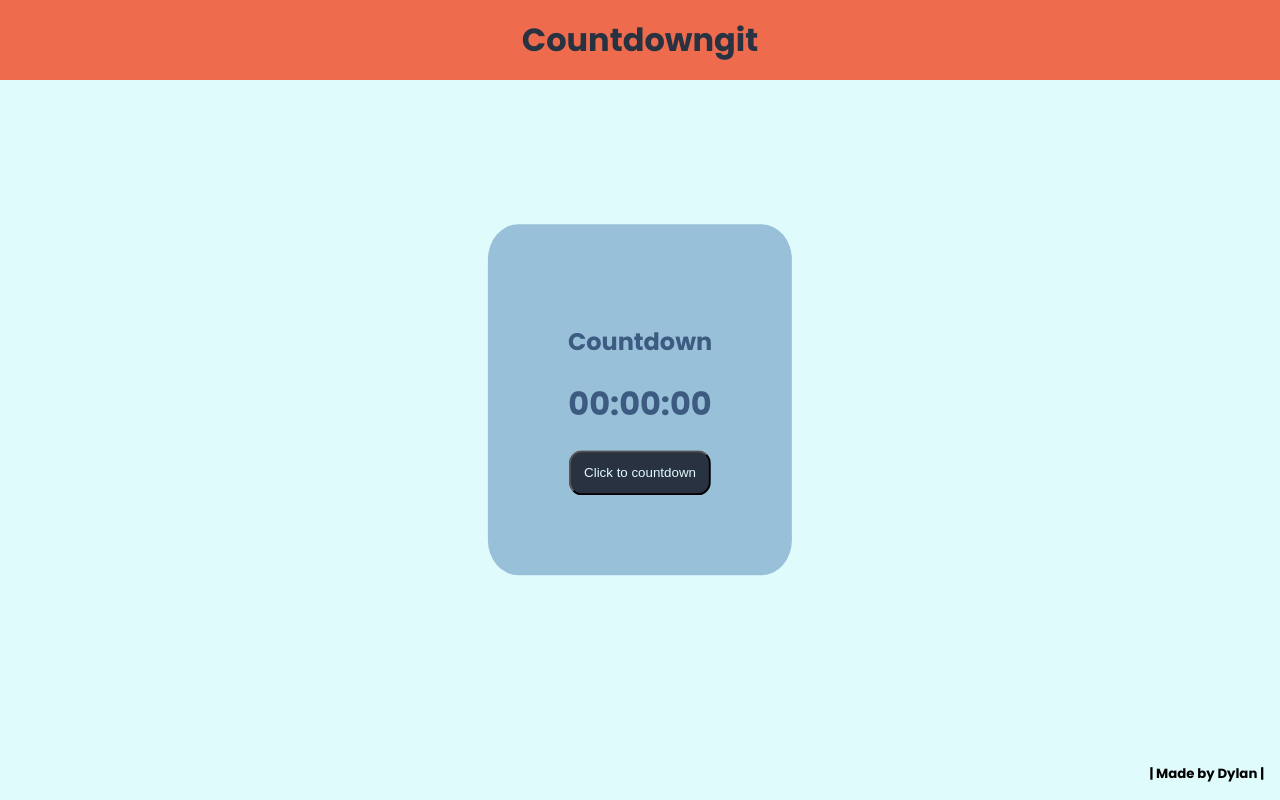
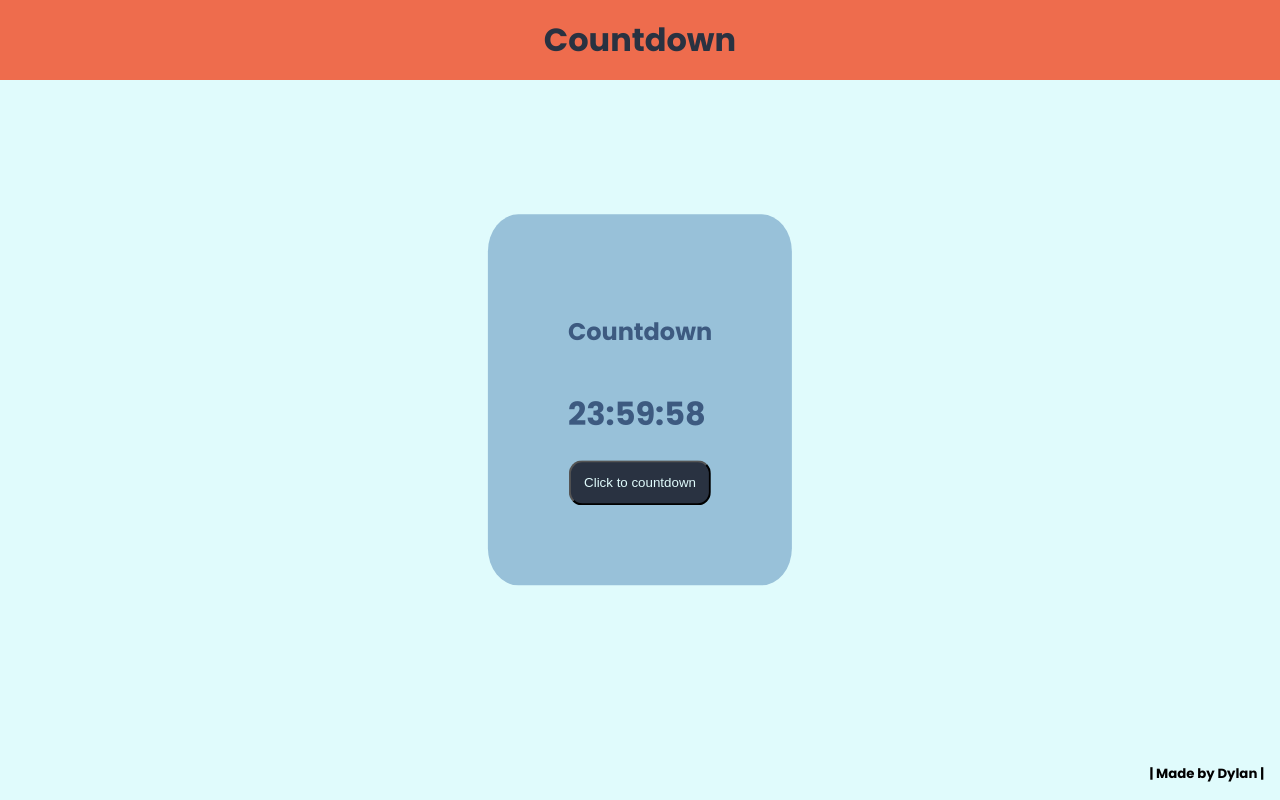
Before and after one commit to DylanDev92/Countdown, a plain HTML site: page index.html in a window 1280 px wide. Both pictures are taken after a click on the button "Click to countdown". Drawn offline with Linux system fonts and the light colour scheme.

Commit message:
Finished

```diff
--- a/index.html
+++ b/index.html
@@ -9,21 +9,26 @@
 </head>
 <body>
     <header>
-        <h1>Countdowngit</h1>
+        <h1>Countdown</h1>
     </header>
     <div class="main-div">
         <div>
             <h2>Countdown</h2>
         </div>
         <div class="counter">
-            <h1>00:00:00</h1>
+            <h1 id="hours-text">00</h1> <h1>:</h1>
+            <h1 id="minutes-text">00</h1> <h1>:</h1>
+            <h1 id="seconds-text">00</h1>
         </div>
         <div class="bottom">
-            <button>Click to countdown</button>
+            <button onclick="onClickEvent()">Click to countdown</button>
         </div>
     </div>
     <footer>
         <h5>| Made by Dylan |</h5>
     </footer>
 </body>
+
+<script src="/index.js"></script>
+
 </html>
--- a/index.js
+++ b/index.js
@@ -0,0 +1,41 @@
+var hoursText = document.getElementById('hours-text');
+var minutesText = document.getElementById('minutes-text');
+var secondsText = document.getElementById('seconds-text');
+
+var minutes = 60;
+var seconds = 60;
+var hours = 24;
+
+var started = false;
+
+function onClickEvent() {
+    minutes = 0;
+    seconds = 0;
+    hours = 24;
+    started = true;
+}
+
+function format(number){
+    return String(number).padStart(2, '0');
+}
+
+setInterval(() => {
+    if (started == true) {
+        seconds--;
+        if (seconds <= 0){
+            minutes--;
+            seconds = 59;
+            if (minutes <= 0){
+                hours--;
+                minutes = 59;
+                if (hours == 0){
+                    clearInterval();
+                    return;
+                }
+            }
+        }
+        hoursText.textContent = format(hours);
+        minutesText.textContent = format(minutes);
+        secondsText.textContent = format(seconds);
+    }
+}, 1000)
--- a/styles/css.scss
+++ b/styles/css.scss
@@ -30,6 +30,10 @@ header {
     border-radius: 10%;
     color: #3D5A80;
 
+    .counter {
+        display: flex;
+    }
+
     button {
         background-color: #293241;
         color:  #E0FBFC;
```
Also changed, not shown: styles/css.css, 1 other file.
